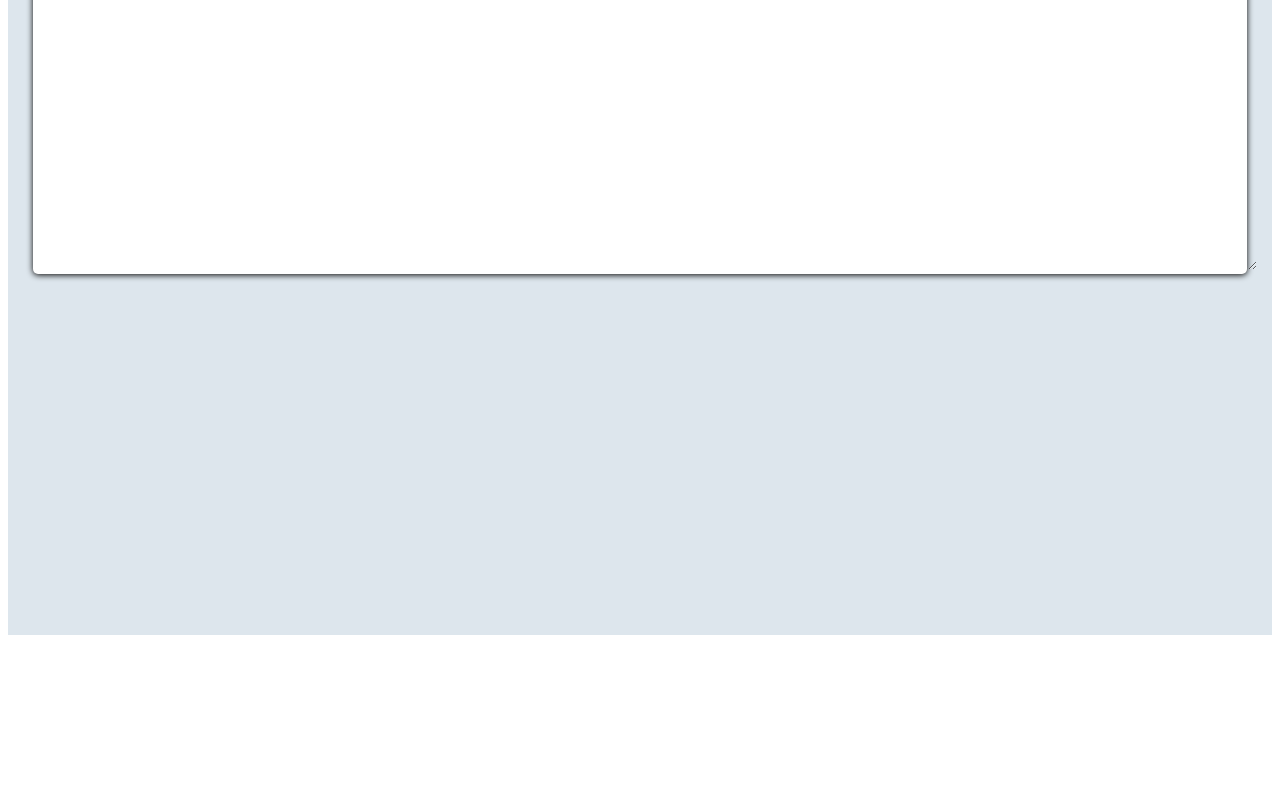
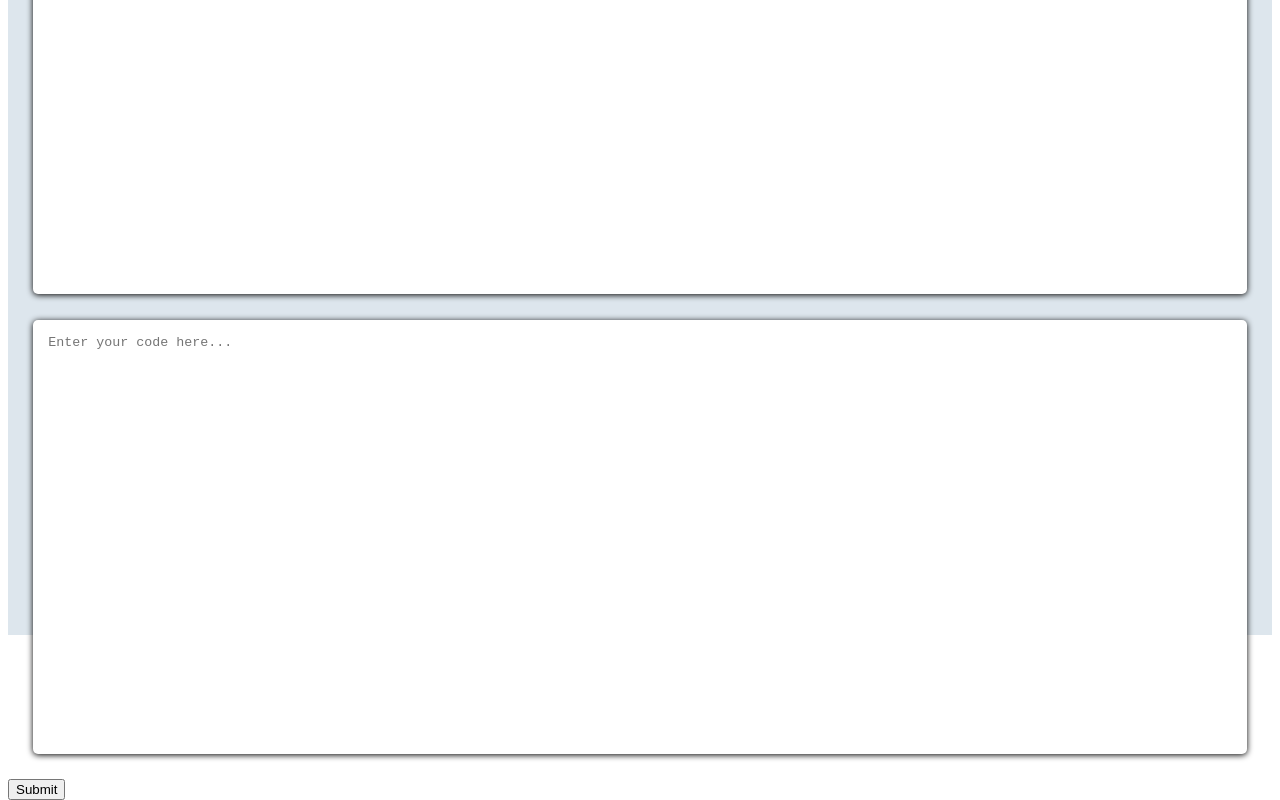
Before and after one commit to Liranalb/ai_debugger, a React (Create React App) app: page / in a window 1280 px wide. Shown: the part 253-1053 px from the top of the page. Before the commit the page ends 896 px from the top, so only its background shows below. Built offline with nearby package versions, Linux system fonts and the light colour scheme.

Commit message:
Fix textarea and refactor some files

```diff
--- a/src/components/Home.js
+++ b/src/components/Home.js
@@ -1,14 +1,19 @@
 import InputBox from './InputBox';
 import GptAnsBox from './GptAnsBox';
-import SubmitEventBtn from './SubmitBtn';
+import SubmitButton from './SubmitBtn';
 import Card from '../ui/Card';
 
 const Home = () => {
     return (
         <form>
             <Card>
-                    <InputBox />
+                <InputBox />
             </Card>
+            <Card>
+                <InputBox />
+            </Card>
+
+            <SubmitButton />
         </form>
     );
 
--- a/src/components/InputBox.module.css
+++ b/src/components/InputBox.module.css
@@ -1,12 +1,13 @@
 .inputbox {
-  font: inherit;
+  font: Inconsolata, monospace;
   border: none;
   width: 100%;
   height: 400px;
   background: transparent;
   border: none;
   outline: none;
-  padding: 5px;
+  padding: 15px;
+  resize: none;
 }
 
 ::-webkit-scrollbar {
--- a/src/components/inputBox.js
+++ b/src/components/inputBox.js
@@ -1,8 +1,8 @@
 import classes from './InputBox.module.css'
-
+import strings from '../strings/inputBoxStr.json'
 const inputBox = () => {
     return (
-        <textarea className={ classes.inputbox }></textarea>
+        <textarea className={ classes.inputbox } placeholder={strings.placeHolderCode}></textarea>
     );
 }
 
--- a/src/components/submitBtn.js
+++ b/src/components/submitBtn.js
@@ -1,5 +1,5 @@
-const submitButton = () => {
+const SubmitButton = () => {
     return <button>Submit</button>
 }
 
-export default submitButton
+export default SubmitButton
--- a/src/layout/NavigationBar.js
+++ b/src/layout/NavigationBar.js
@@ -1,22 +1,22 @@
 import { Link } from 'react-router-dom'
 
 import classes from './NavigationBar.module.css'
-import config from '../strings/navigationBarStr.json'
+import strings from '../strings/navigationBarStr.json'
 
 const NavigationBar = () => {
     return (
         <header className={classes.header}>
-            <div className={classes.logo}>{config.title}</div>
+            <div className={classes.logo}>{strings.title}</div>
             <nav>
                 <ul>
                     <li>
-                        <Link to={config.navigation.about}>About</Link>
+                        <Link to={strings.navigation.about}>About</Link>
                     </li>
                     <li>
-                        <Link to={config.navigation.github_address}>GitHub</Link>
+                        <Link to={strings.navigation.github_address}>GitHub</Link>
                     </li>
                     <li>
-                        <Link to={config.navigation.linkedin_address}>Linkedin</Link>
+                        <Link to={strings.navigation.linkedin_address}>Linkedin</Link>
                     </li>
                 </ul>
             </nav>
--- /dev/null
+++ b/src/strings/inputBoxStr.json
@@ -0,0 +1,5 @@
+{
+    "placeHolderCode": "Enter your code here...",
+    "placeHolderLogs": "Enter your error logs here...",
+    "placeHolderGPT": "GPT Answer"
+}
```
